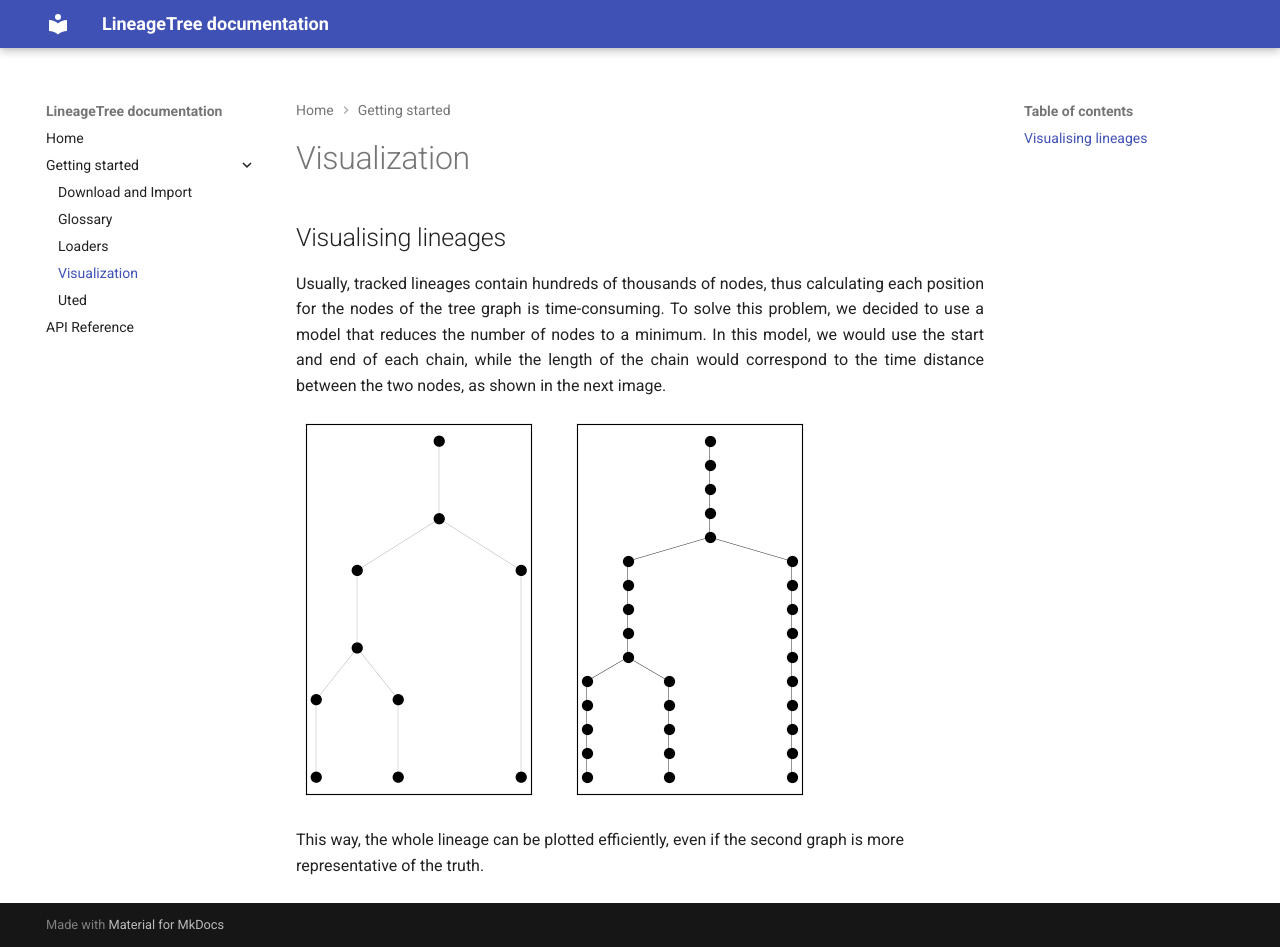
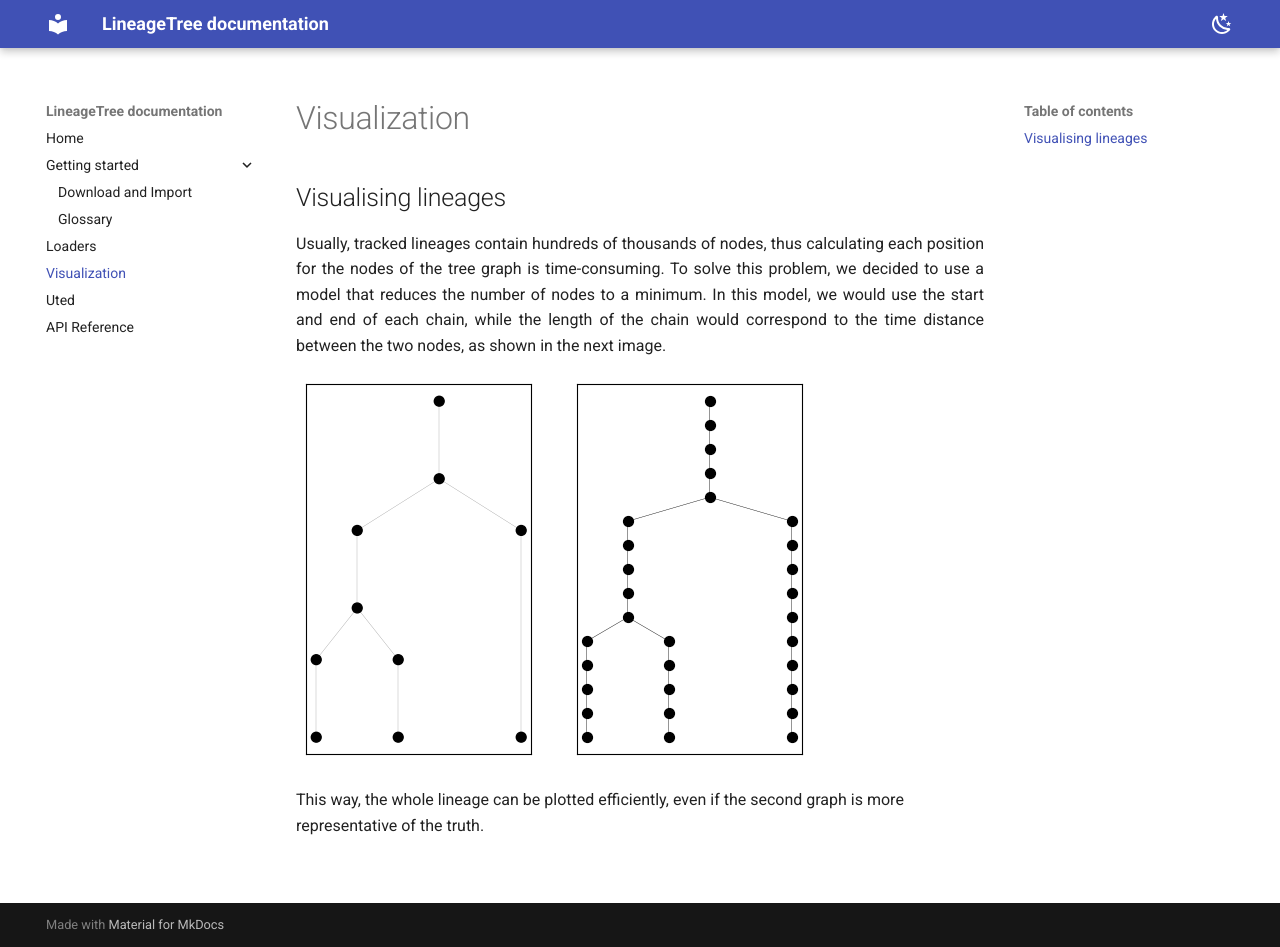
Before and after one commit to GuignardLab/LineageTree, an MkDocs documentation site: the page built from docs/viz.md, in a window 1280 px wide and 947 px high. Built offline with MkDocs 1.6.1 and Material for MkDocs 9.7.7, drawn with Linux system fonts in a browser that asks for light colours.

```diff
--- a/mkdocs.yml
+++ b/mkdocs.yml
@@ -1,6 +1,19 @@
 site_name: LineageTree documentation
 theme:
   name: material
+  palette:
+  - scheme: default
+    primary: indigo
+    accent: indigo
+    toggle:
+      icon: material/weather-night
+      name: Switch to dark mode
+  - scheme: slate
+    primary: indigo
+    accent: indigo
+    toggle:
+      icon: material/weather-sunny
+      name: Switch to light mode
   features:
   - navigation.path
   - navigation.expand
@@ -17,7 +30,7 @@ nav:
   - Getting started:
     - Download and Import: getting-started.md
     - Glossary: glossary.md
-    - Loaders: loaders.md
-    - Visualization: viz.md
-    - Uted: uted.md
+  - Loaders: loaders.md
+  - Visualization: viz.md
+  - Uted: uted.md
   - API Reference: api.md
```
